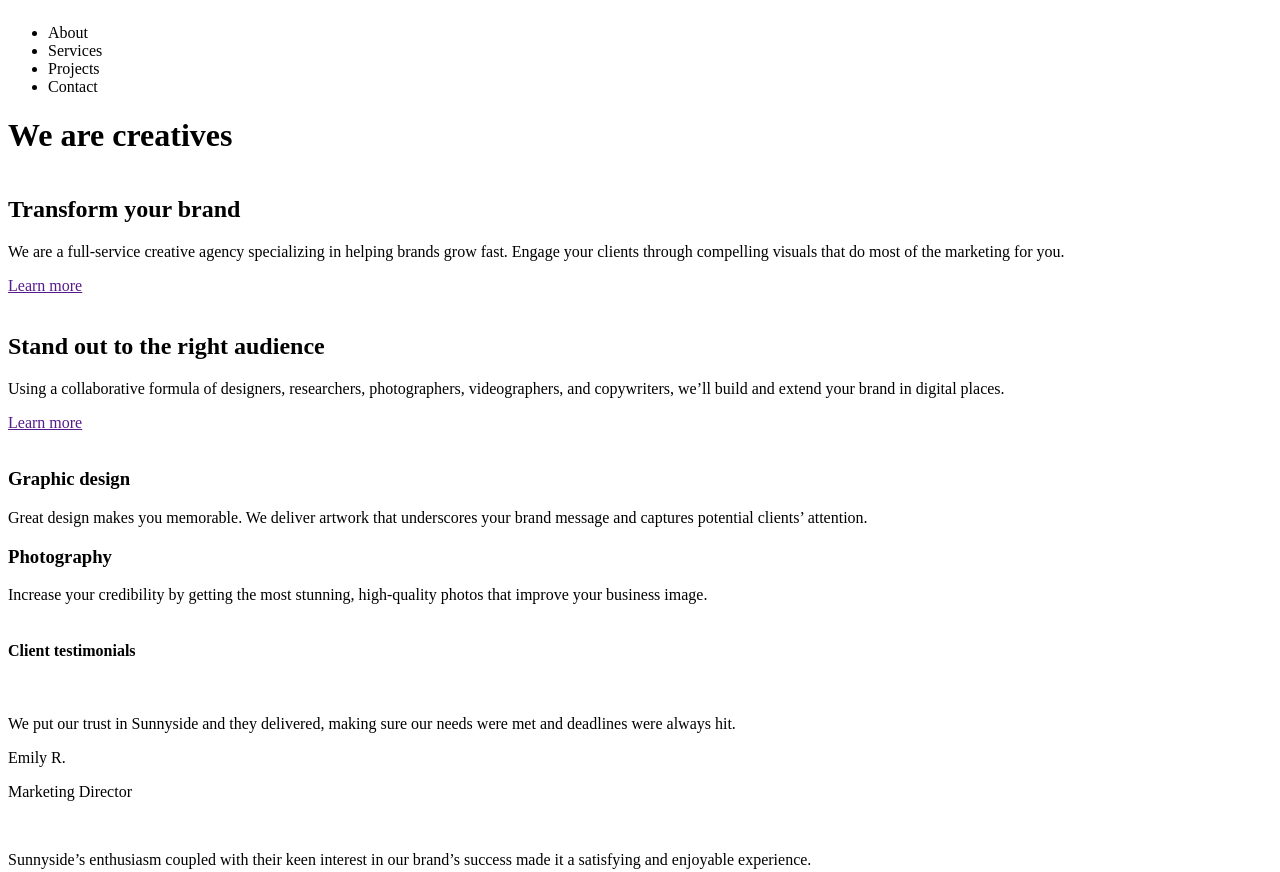
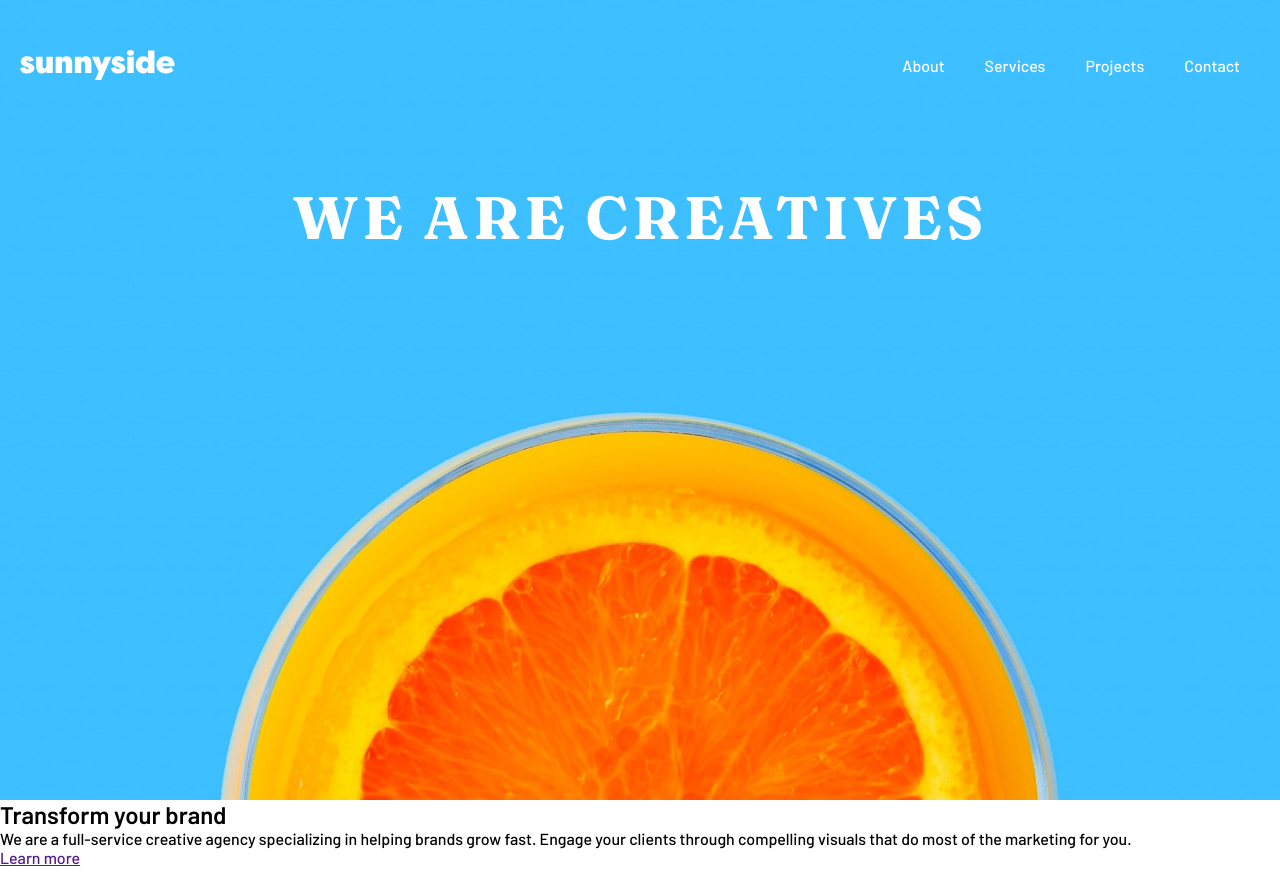
Before and after one commit to jeressia/Sunnyside-Agency, a plain HTML site: page index.html in a window 1280 px wide. Shown: the top 872 px of the page. Drawn offline with Linux system fonts and the light colour scheme.

Commit message:
completed header

```diff
--- a/index.html
+++ b/index.html
@@ -7,6 +7,8 @@
   <!-- displays site properly based on user's device -->
 
   <link rel="icon" type="image/png" sizes="32x32" href="./images/favicon-32x32.png">
+  <link href="https://fonts.googleapis.com/css2?family=Barlow:ital,wght@0,500;0,600;1,400&display=swap" rel="stylesheet">
+  <link href="https://fonts.googleapis.com/css2?family=Fraunces:wght@400;500;700&display=swap" rel="stylesheet">
   <link rel="stylesheet" href="/styles/style.css">
 
   <title>Frontend Mentor | Sunnyside agency landing page</title>
@@ -27,13 +29,16 @@
 <body>
   <div class="container">
     <div class="header">
-      <ul class="navbar" role="navigation">
-        <li class="nav-item">About</li>
-        <li class="nav-item">Services</li>
-        <li class="nav-item">Projects</li>
-        <li class="nav-item">Contact</li>
-      </ul>
-      <h1>We are creatives</h1>
+      <div class="navbar">
+        <img class="logo" src="images/logo.svg" alt="">
+        <ul class="nav-links"  role="navigation">
+          <li class="nav-item">About</li>
+          <li class="nav-item">Services</li>
+          <li class="nav-item">Projects</li>
+          <li class="nav-item">Contact</li>
+        </ul>
+      </div>
+      <h1 class="header-main-text">We are creatives</h1>
     </div>
     <div class="square text">
       <h2>Transform your brand</h2>
--- a/styles/style.css
+++ b/styles/style.css
@@ -1,4 +1,58 @@
+*{
+  margin: 0;
+  padding: 0;
+  box-sizing: border-box;
+}
+
 .container{
   display: flex;
   flex-direction: column;
+  font-family: 'Barlow', sans-serif;
 }
+
+.header{
+  background-image: url('/images/desktop/image-header.jpg');
+  background-position: center;
+  background-repeat: no-repeat;
+  background-size: cover;
+  min-height: 100vh;
+  text-align: center;
+}
+
+.header-main-text{
+  font-size: 60px;
+  text-align: center;
+  color: white;
+  margin-top:100px;
+  text-transform: uppercase;
+  font-family: 'Fraunces', serif;
+  letter-spacing: 4px;
+}
+
+.navbar{
+  display: flex;
+  justify-content: space-between;
+  margin: 50px 20px;
+}
+
+.logo{
+  height: 30px;
+}
+
+.nav-links{
+  display: flex;
+  list-style: none;
+  align-items: center;
+  color: white;
+}
+
+.nav-item{
+  margin: 0 20px;
+}
+
+
+@media screen and (max-width:400px){
+  .navbar{
+    display: flex;
+  }
+}
```
